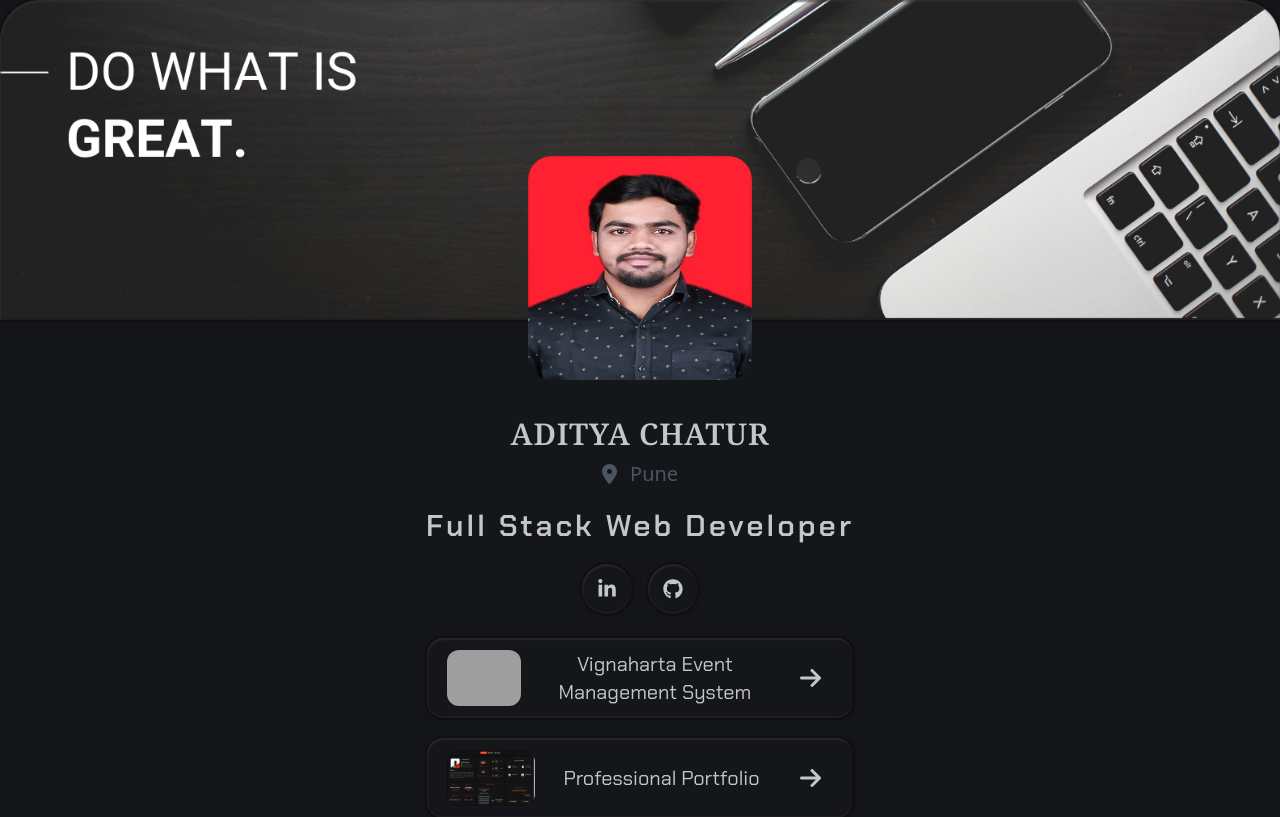
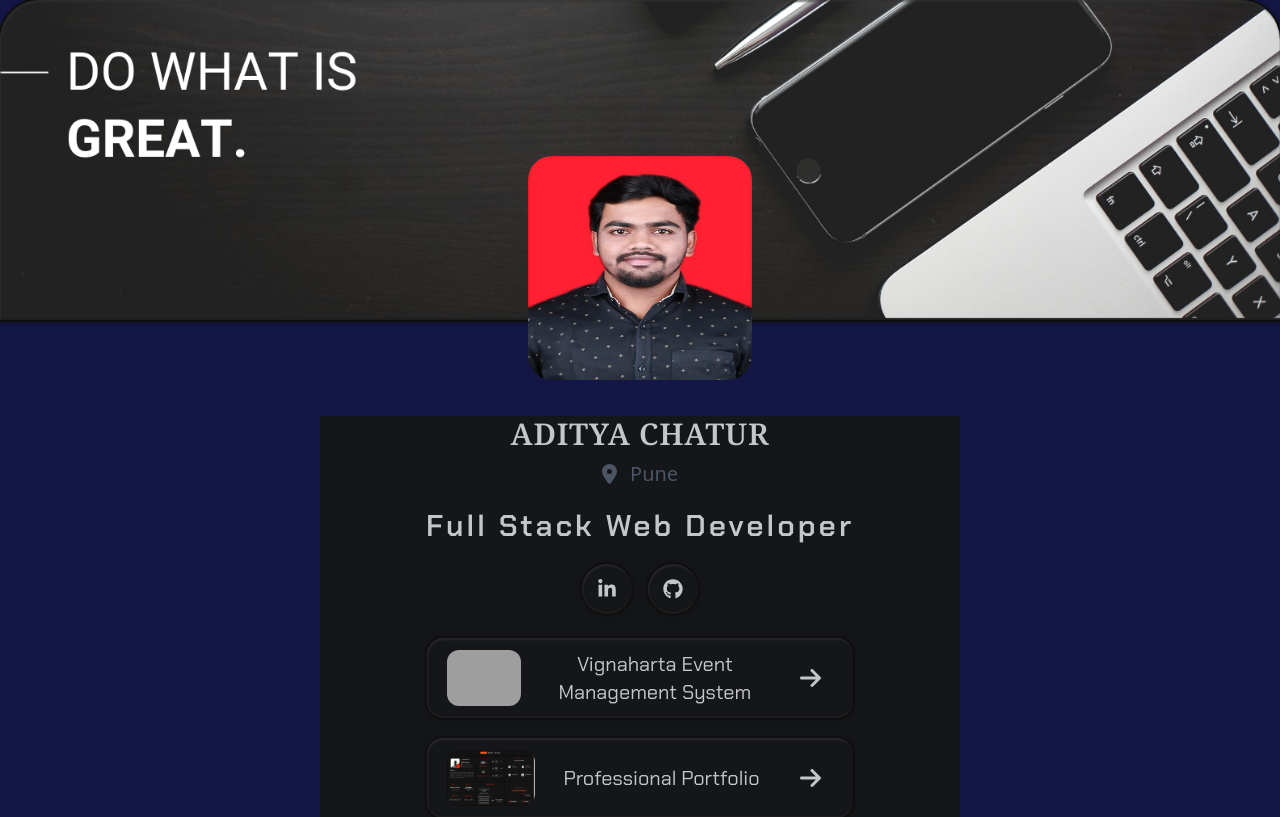
Before and after one commit to Adityachatur/Adityachatur, a React (Create React App) app: page / in a window 1280 px wide. Shown: the top 817 px of the page. Built offline with nearby package versions, Linux system fonts and the light colour scheme; grey boxes are pictures that could not be loaded.

Commit message:
New chnages

```diff
--- a/src/Component/PersonalProfile.jsx
+++ b/src/Component/PersonalProfile.jsx
@@ -13,7 +13,7 @@ import { Link } from "react-router-dom";
 const PersonalProfile = () => {
   return (
     <>
-      <div className="h-auto" style={{ background: "#141619" }}>
+      <div className="h-auto" style={{ background: "#141645" }}>
         <div className="w-full lg:h-80 h-36 mainbg rounded-t-[40px] flex items-end justify-center">
           <img
             src={personalimg}
```
